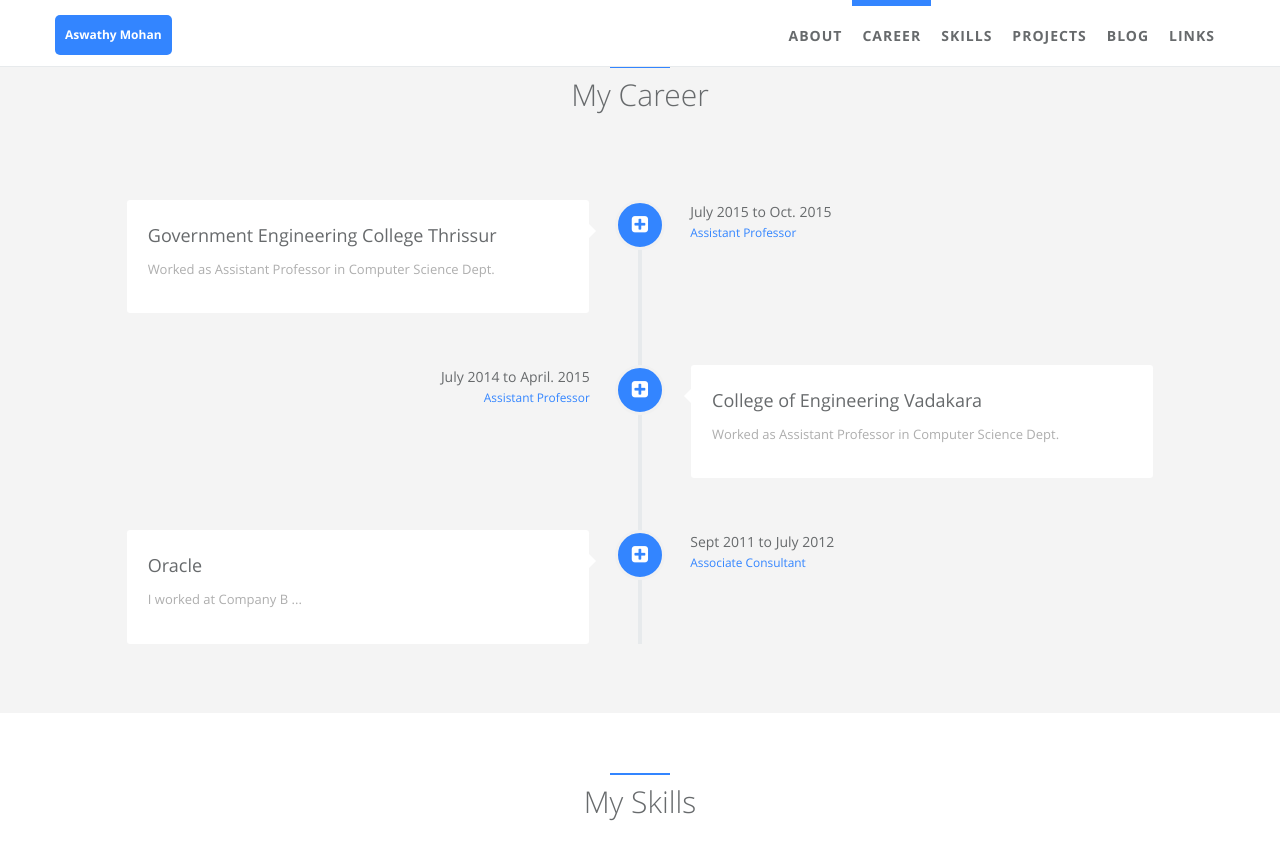
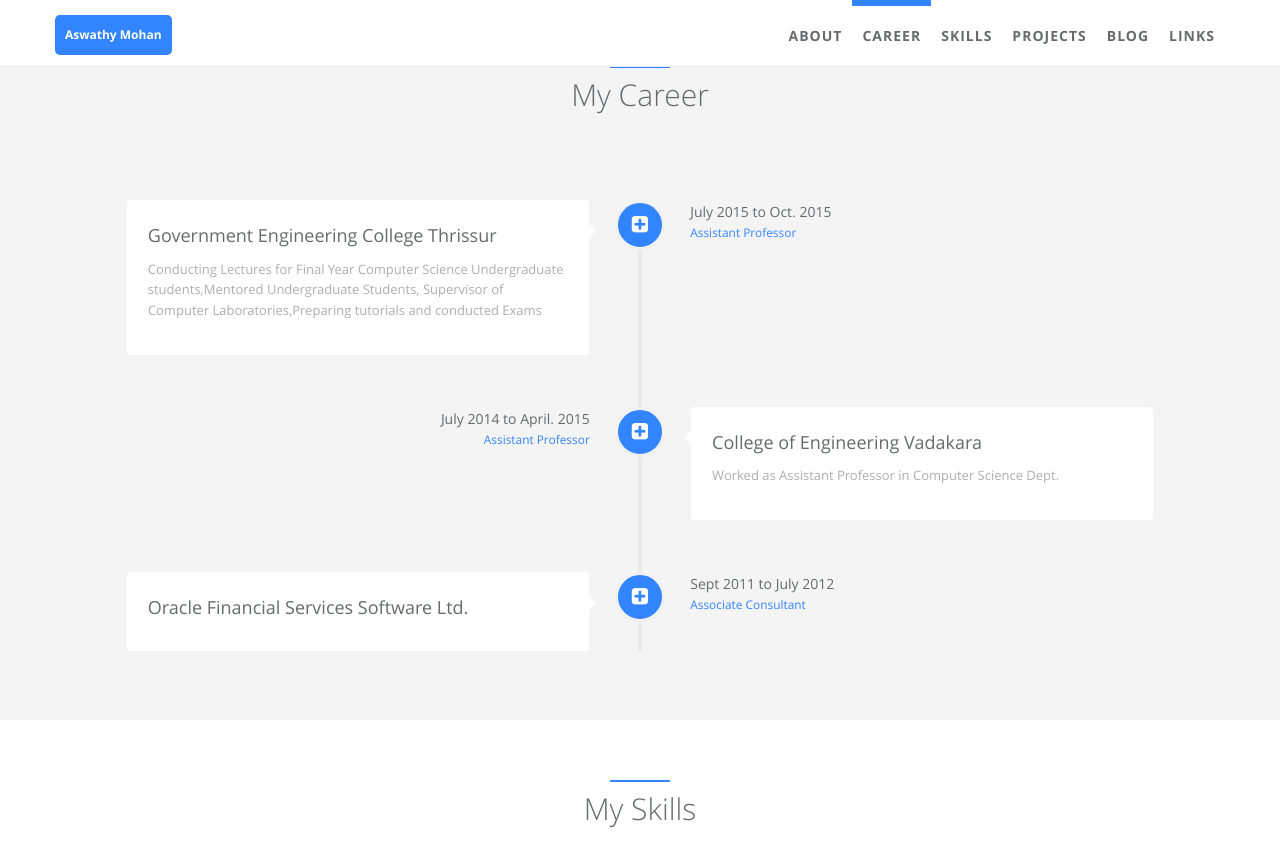
Before and after one commit to AswathyMV/aswathy.mohan, a Jekyll site: the page built from index.html, in a window 1280 px wide and 900 px high, scrolled down 876 px. Shown: the top 867 px of the window. Built offline with Jekyll 4.4.1, drawn with Linux system fonts in a browser that asks for light colours.

Commit message:
Update careers.yml

```diff
--- a/_data/index/careers.yml
+++ b/_data/index/careers.yml
@@ -4,7 +4,8 @@
     detail: Government Engineering College Thrissur
     i18n: college_1
   desc:
-    detail: Worked as Assistant Professor in Computer Science Dept.
+    detail: Conducting Lectures for Final Year Computer Science Undergraduate students,Mentored Undergraduate Students, Supervisor of Computer Laboratories,Preparing tutorials and conducted Exams
+
     i18n: company_a_desc
   date:
     detail: July 2015 to Oct. 2015
@@ -29,10 +30,10 @@
   icon: fa-plus-square
 
 - name:
-    detail: Oracle
+    detail: Oracle Financial Services Software Ltd.
     i18n: company_3
   desc:
-    detail: I worked at Company B ...
+    detail:
     i18n: company_c_desc
   date:
     detail: Sept 2011 to July 2012
```
